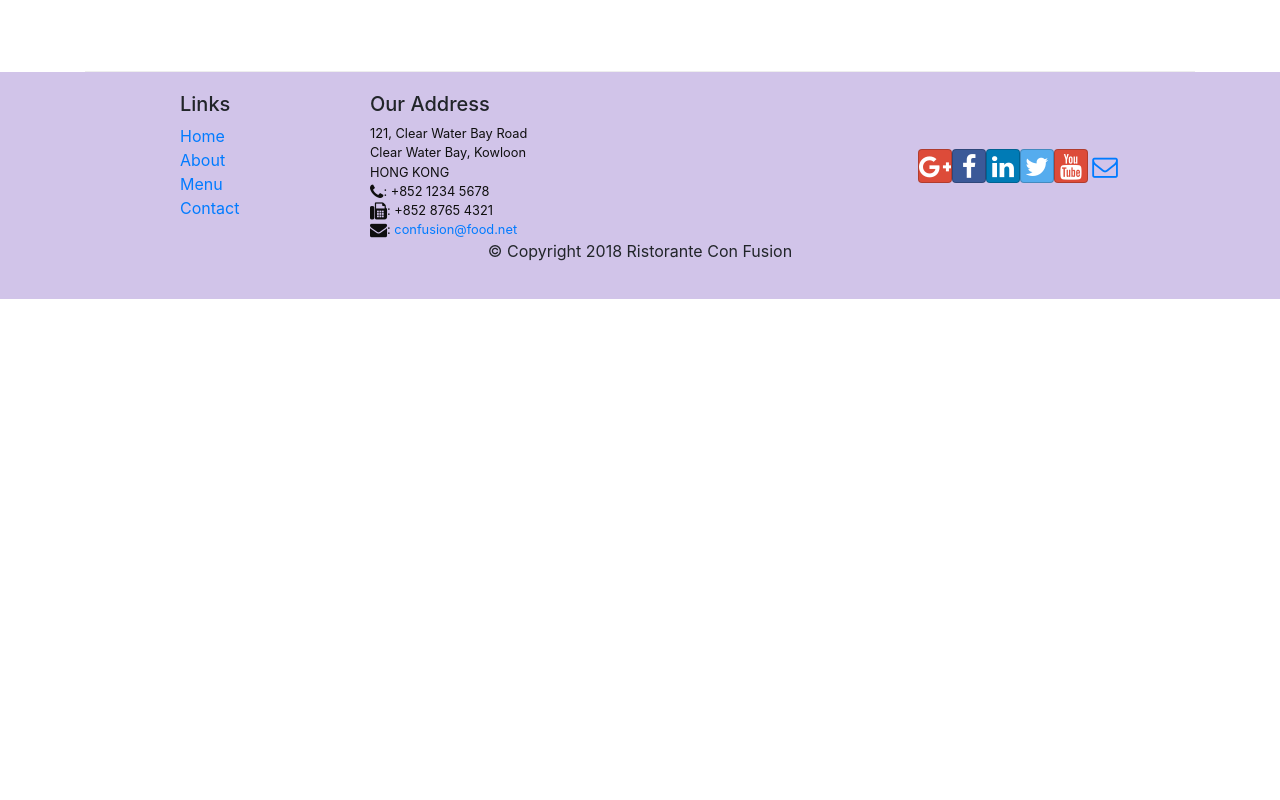
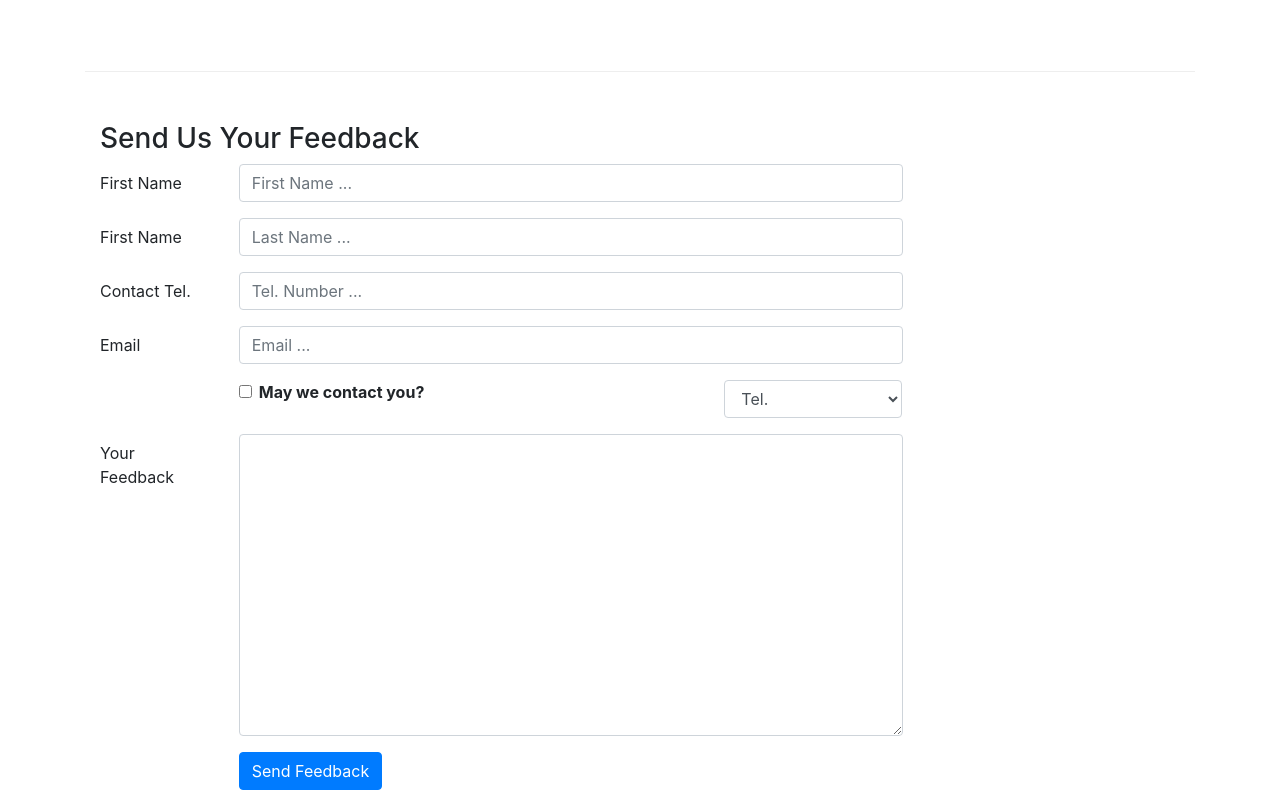
Before and after one commit to leon-12138/React, a React (Create React App) app: page /contactus in a window 1280 px wide. Shown: the part 800-1600 px from the top of the page. Before the commit the page ends 1099 px from the top, so only its background shows below. Built offline with nearby package versions, Linux system fonts and the light colour scheme.

Commit message:
Controlled Forms

```diff
--- a/src/components/ContactComponent.js
+++ b/src/components/ContactComponent.js
@@ -1,8 +1,44 @@
-import React from 'react';
-import { BreadcrumbItem, Breadcrumb } from 'reactstrap';
+import React, {Component} from 'react';
+import { BreadcrumbItem, Breadcrumb, Button, Form, FormGroup, Label, Input, Col } from 'reactstrap';
 import { Link } from 'react-router-dom';
 
-function Contact(props) {
+class Contact extends Component {
+
+    constructor(props) {
+        super(props);
+
+        this.state={
+            firstname: '',
+            lastname: '',
+            telnum: '',
+            email: '',
+            agree: false,
+            contactType: 'Tel.',
+            message: ''
+        }
+
+        this.handleSubmit = this.handleSubmit.bind(this);
+        this.handleInputChange = this.handleInputChange.bind(this);
+    }
+
+    handleInputChange(event) {
+        const target = event.target;
+        const value = target.type === 'checkbox' ? target.checked : target.value;
+        const name = target.name;
+
+        this.setState({
+            [name]: value
+        });
+    }
+
+    handleSubmit(event) {
+        console.log('Current State is: ' + JSON.stringify(this.state));
+        alert('Current State is: ' + JSON.stringify(this.state));
+        event.preventDefault();
+    }
+
+
+    render() {
         return(
             <div className="container">
 
@@ -43,8 +79,72 @@
                         </div>
                     </div>
                 </div>
+
+                <div className="row row-content">
+                    <div className="col-12">
+                        <h3>Send Us Your Feedback</h3>
+                    </div>
+                    <div className="col-12 col-md-9">
+                        <Form onSubmit={this.handleSubmit}>
+                            <FormGroup row>
+                                <Label htmlFor="firstname" md={2}>First Name</Label>
+                                <Col md={10}>
+                                    <Input type="text" id="firstname" name="firstname" placeholder="First Name ..." value={this.state.firstname} onChange={this.handleInputChange} />
+                                </Col>
+                            </FormGroup>
+                            <FormGroup row>
+                                <Label htmlFor="lastname" md={2}>First Name</Label>
+                                <Col md={10}>
+                                    <Input type="text" id="lastname" name="lastname" placeholder="Last Name ..." value={this.state.lastname} onChange={this.handleInputChange} />
+                                </Col>
+                            </FormGroup>
+                            <FormGroup row>
+                                <Label htmlFor="telnum" md={2}>Contact Tel.</Label>
+                                <Col md={10}>
+                                    <Input type="tel" id="telnum" name="telnum" placeholder="Tel. Number ..." value={this.state.telnum} onChange={this.handleInputChange} />
+                                </Col>
+                            </FormGroup>
+                            <FormGroup row>
+                                <Label htmlFor="email" md={2}>Email</Label>
+                                <Col md={10}>
+                                    <Input type="email" id="email" name="email" placeholder="Email ..." value={this.state.email} onChange={this.handleInputChange} />
+                                </Col>
+                            </FormGroup>
+                            <FormGroup row>
+                                <Col md={{size: 6, offset:2}}>
+                                    <FormGroup check>
+                                        <Label check>
+                                            <Input type="checkbox" name="agree" checked={this.state.agree} onChange={this.handleInputChange} /> {' '}
+                                            <strong>May we contact you?</strong>
+                                        </Label>
+                                    </FormGroup>
+                                </Col>
+                                <Col md={{size: 3, offset:1}}>
+                                    <Input type="select" name="contactType" value={this.state.contactType} onChange={this.handleInputChange} >
+                                        <option>Tel.</option>
+                                        <option>Email.</option>
+                                    </Input>
+                                </Col>
+                            </FormGroup>
+                            <FormGroup row>
+                                <Label htmlFor="message" md={2}>Your Feedback</Label>
+                                <Col md={10}>
+                                    <Input type="textarea" id="message" name="message" rows="12" value={this.state.message} onChange={this.handleInputChange} />
+                                </Col>
+                            </FormGroup>
+                            <FormGroup row>
+                                <Col md={{size: 10, offset: 2}}>
+                                    <Button type="submit" color="primary">
+                                        Send Feedback
+                                    </Button>
+                                </Col>
+                            </FormGroup>
+                        </Form>
+                    </div>
+                </div>
             </div>
         );
     }
+}
 
 export default Contact;
```
Lines whose indentation alone changed are shown as unchanged.
